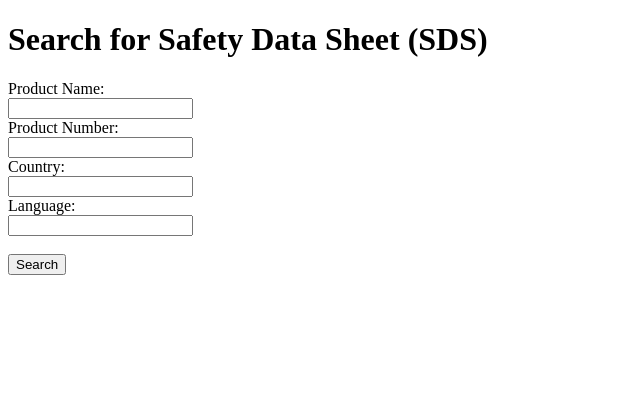
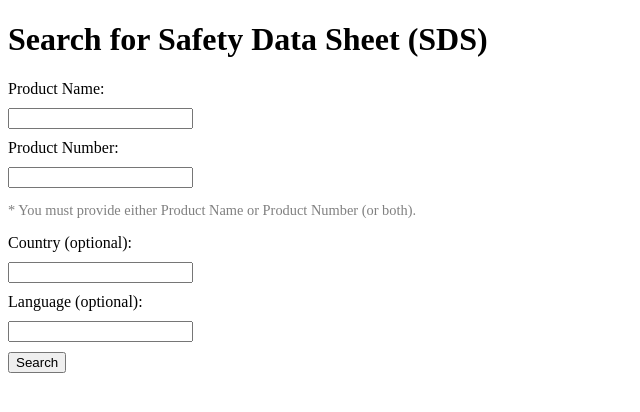
Before and after one commit to Lukeoutt/sds-lookup, a Flask app: page / in a window 1280 px wide. Shown: the top 412 px of the page, without its empty margins (0-640 px from the left). Run offline with Flask 3, Linux system fonts and the light colour scheme.

Commit message:
Improve form validation and styling in SDS lookup template

```diff
--- a/templates/form.html
+++ b/templates/form.html
@@ -1,26 +1,43 @@
-<!-- templates/form.html -->
 <!DOCTYPE html>
 <html lang="en">
 
 <head>
     <meta charset="UTF-8">
     <title>SDS Lookup</title>
+    <style>
+        label,
+        input {
+            display: block;
+            margin-bottom: 10px;
+        }
+
+        .note {
+            font-size: 0.9em;
+            color: gray;
+        }
+
+        #result {
+            margin-top: 20px;
+        }
+    </style>
 </head>
 
 <body>
     <h1>Search for Safety Data Sheet (SDS)</h1>
     <form id="sdsForm">
-        <label>Product Name:</label><br>
-        <input type="text" name="product_name" required><br>
+        <label>Product Name:</label>
+        <input type="text" name="product_name">
 
-        <label>Product Number:</label><br>
-        <input type="text" name="product_number" required><br>
+        <label>Product Number:</label>
+        <input type="text" name="product_number">
 
-        <label>Country:</label><br>
-        <input type="text" name="country" required><br>
+        <p class="note">* You must provide either Product Name or Product Number (or both).</p>
 
-        <label>Language:</label><br>
-        <input type="text" name="language" required><br><br>
+        <label>Country (optional):</label>
+        <input type="text" name="country">
+
+        <label>Language (optional):</label>
+        <input type="text" name="language">
 
         <button type="submit">Search</button>
     </form>
@@ -31,16 +48,23 @@
         document.getElementById('sdsForm').onsubmit = async function (e) {
             e.preventDefault();
             const form = new FormData(this);
+            const productName = form.get('product_name').trim();
+            const productNumber = form.get('product_number').trim();
+
+            if (!productName && !productNumber) {
+                document.getElementById('result').innerHTML = "<p style='color:red;'>Please enter at least a Product Name or Product Number.</p>";
+                return;
+            }
+
             const params = new URLSearchParams(form).toString();
-
             const res = await fetch(`/get-sds?${params}`);
             const data = await res.json();
 
             const resultDiv = document.getElementById('result');
             if (res.ok) {
-                resultDiv.innerHTML = `<p><strong>Download your SDS:</strong> <a href=\"${data.sds_url}\" target=\"_blank\">Click Here</a></p>`;
+                resultDiv.innerHTML = `<p><strong>Download your SDS:</strong> <a href="${data.sds_url}" target="_blank">Click Here</a></p>`;
             } else {
-                resultDiv.innerHTML = `<p style=\"color:red\">${data.error}</p>`;
+                resultDiv.innerHTML = `<p style="color:red;">${data.error}</p>`;
             }
         }
     </script>
```
